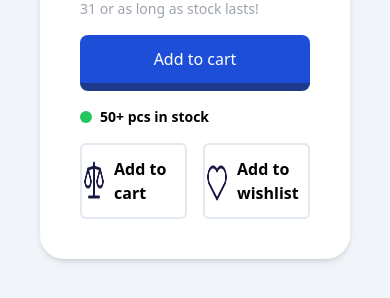
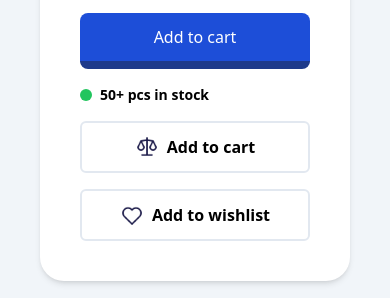
Before and after one commit to ericknamukolo/tailwind-mini-projects, a plain HTML site: page product-modal/index.html in a window 390 px wide. Shown: the part 546-844 px from the top of the page. Drawn offline with nearby package versions, Linux system fonts and the light colour scheme.

Commit message:
minor updates

```diff
--- a/product-modal/index.html
+++ b/product-modal/index.html
@@ -14,7 +14,7 @@
         <img
           src="./images/headphone.png"
           alt="Product image"
-          class="h-25 md:h-60"
+          class="h-25 md:h-60 hover:scale-105 cursor-pointer transition duration-400"
         />
         <div class="flex flex-col space-y-4 w-full md:w-96">
           <div
@@ -41,15 +41,21 @@
             <span class="text-sm font-bold">50+ pcs in stock</span>
           </div>
 
-          <div class="flex flex-row space-x-4">
-            <div class="border-2 border-slate-200 py-3 rounded-md w-full">
+          <div
+            class="flex flex-col md:flex-row md:space-x-4 space-y-4 md:space-y-0 space-x-0"
+          >
+            <div
+              class="border-2 border-slate-200 py-3 rounded-md w-full cursor-pointer hover:shadow-lg transition duration-400"
+            >
               <div class="flex flex-row space-x-2 justify-center">
                 <img src="./images/weight.png" class="w-6" alt="" />
                 <p class="text-md font-semibold">Add to cart</p>
               </div>
             </div>
             <!--  -->
-            <div class="border-2 border-slate-200 py-3 rounded-md w-full">
+            <div
+              class="border-2 border-slate-200 py-3 rounded-md w-full cursor-pointer hover:shadow-lg transition duration-400"
+            >
               <div class="flex flex-row space-x-2 justify-center">
                 <img src="./images/heart.png" class="w-6" alt="" />
                 <p class="text-md font-semibold">Add to wishlist</p>
```
